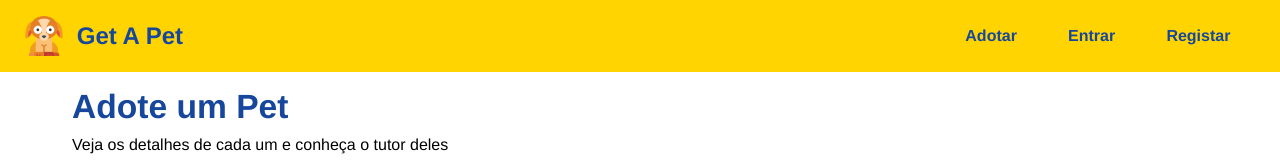
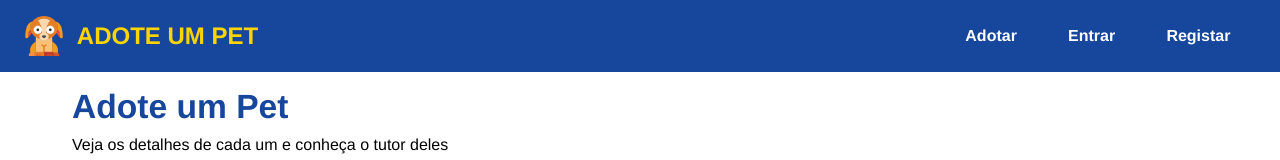
Before and after one commit to souzamarques/CK0207, a React (Create React App) app in the folder frontend/: page / in a window 1280 px wide. Shown: the top 160 px of the page. Built offline with nearby package versions, Linux system fonts and the light colour scheme; no server answers.

Commit message:
frontend: navbar, home

```diff
--- a/frontend/src/components/layout/Navbar.js
+++ b/frontend/src/components/layout/Navbar.js
@@ -17,7 +17,7 @@ function Navbar() {
     <nav className={styles.navbar}>
       <div className={styles.navbar_logo}>
         <img src={Logo} alt="Get A Pet" />
-        <h2>Get A Pet</h2>
+        <h2>ADOTE UM PET</h2>
       </div>
       <ul>
         <li>
--- a/frontend/src/components/layout/Navbar.module.css
+++ b/frontend/src/components/layout/Navbar.module.css
@@ -2,8 +2,8 @@
   display: flex;
   justify-content: space-between;
   padding: 1em 1.5em;
-  background-color: #FFD400;
-  color: #16479d;
+  background-color: #16479d;
+  color: #FFD400;
 }
 
 .navbar_logo {
@@ -25,7 +25,7 @@
 .navbar li,
 .navbar a {
   text-decoration: none;
-  color: #16479d;
+  color: #ffffff;
   font-weight: bold;
   cursor: pointer;
   transition: .5s;
@@ -34,7 +34,7 @@
 }
 
 .navbar li:hover {
-  background-color: #16479d;
+  background-color: #598de8;
   color: #FFF;
 }
 
--- a/frontend/src/components/pages/Home.module.css
+++ b/frontend/src/components/pages/Home.module.css
@@ -29,7 +29,7 @@
 }
 
 .pet_card h3 {
-  color: #16479d;
+  color: #0b47ae;
   margin-bottom: 1em;
   font-size: 1.6em;
   padding: 8px;
@@ -41,8 +41,8 @@
 
 .pet_card a {
   border-radius: 8px;
-  color: #16479d;
-  background-color: #ffd400;
+  color: #ffffff;
+  background-color: #1b51ae;
   border: none;
   min-width: 100px;
   padding: 15px;
@@ -54,12 +54,12 @@
 }
 
 .pet_card a:hover {
-  background-color: #e7c30d;
+  background-color: #4474c8;
   color: #fff;
 }
 
 .adopted_text {
   font-weight: bold;
-  color: #25b456;
+  color: #24ab53;
   padding: 15px;
 }
```
